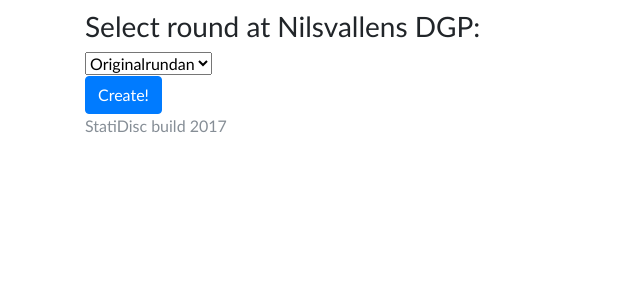
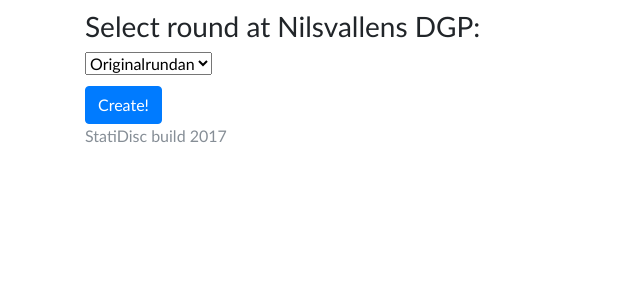
Before and after one commit to ollKTH/StatisticalDisc, a Django app: template scorecards/templates/scorecards/select_round.html in a window 1280 px wide. Shown: the part 56-356 px from the top of the page, without its empty margins (0-640 px from the left). Run offline with Django 3.2, Linux system fonts and the light colour scheme; the template is opened without the code that fills it: values that come from a table or form of the project are taken from there, others are empty; data comes from the database, SQL or seed files in the repository; some libraries are stand-ins or nearby versions.

Commit message:
Edited layout

```diff
--- a/scorecards/templates/scorecards/select_round.html
+++ b/scorecards/templates/scorecards/select_round.html
@@ -35,7 +35,7 @@
 
         <br />
 
-        <input class="btn btn-primary" type="submit" value="Create!" />
+        <input class="btn btn-primary" type="submit" value="Create!" style="margin-top: 10px"/>
 
     </form>
 
```
